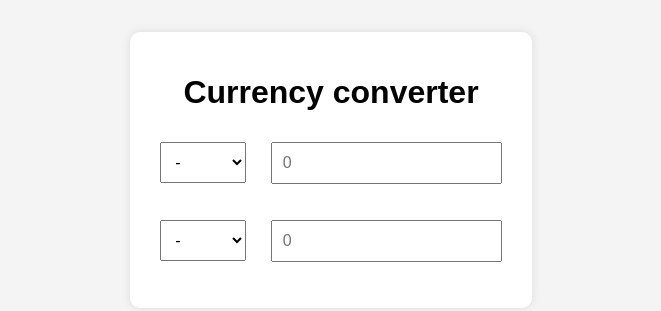
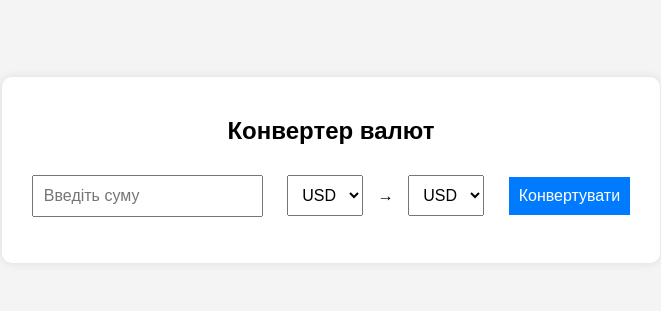
Before and after one commit to ar1234567898/Currency_Converter, a plain HTML site: page index.html in a window 1280 px wide. Shown: the part 238-549 px from the top of the page, without its empty margins (309-970 px from the left). Drawn offline with Linux system fonts and the light colour scheme.

Commit message:
Update index.html

```diff
--- a/index.html
+++ b/index.html
@@ -1,41 +1,36 @@
 <!DOCTYPE html>
-<html lang="en">
-  <head>
-    <meta charset="UTF-8" />
-    <meta name="viewport" content="width=device-width, initial-scale=1.0" />
-    <title>Currency Converter</title>
-    <link rel="stylesheet" href="./css/styles.css" />
-  </head>
-  <body>
+<html lang="uk">
+<head>
+    <meta charset="UTF-8">
+    <meta name="viewport" content="width=device-width, initial-scale=1.0">
+    <title>Конвертер валют</title>
+    <link rel="stylesheet" href="./css/styles.css">
+</head>
+<body>
     <div class="container">
-        <h1>Currency converter</h1>
-        <p>
-            <select name="currency1" id="currency1">
-                <option>-</option>
-                <option>EUR</option>
-                <option>UAH</option>
-                <option>USDT</option>
-                <option>YEN</option>
-            </select>
+        <h2>Конвертер валют</h2>
+        <input type="number" id="amount" placeholder="Введіть суму">
 
-            <input type="number" id="amount1" placeholder="0" />
+        <select id="fromCurrency">
+            <option value="USD">USD</option>
+            <option value="EUR">EUR</option>
+            <option value="JPY">JPY</option>
+            <option value="CAD">CAD</option>
+        </select>
 
-        </p>
+        <span>→</span>
 
-        <p>
-            <select name="currency2" id="currency2">
-                <option>-</option>
-                <option>EUR</option>
-                <option>UAH</option>
-                <option>USDT</option>
-                <option>YEN</option>
-            </select>
+        <select id="toCurrency">
+            <option value="USD">USD</option>
+            <option value="EUR">EUR</option>
+            <option value="JPY">JPY</option>
+            <option value="CAD">CAD</option>
+        </select>
 
-            <input type="number" id="amount2" placeholder="0" />
-        </p>
+        <button id="convert">Конвертувати</button>
+        <p id="result"></p>
     </div>
 
-    <script src="./bundle.js"></script>
-
-  </body>
+    <script src="./JS/script.js"></script>
+</body>
 </html>
```
